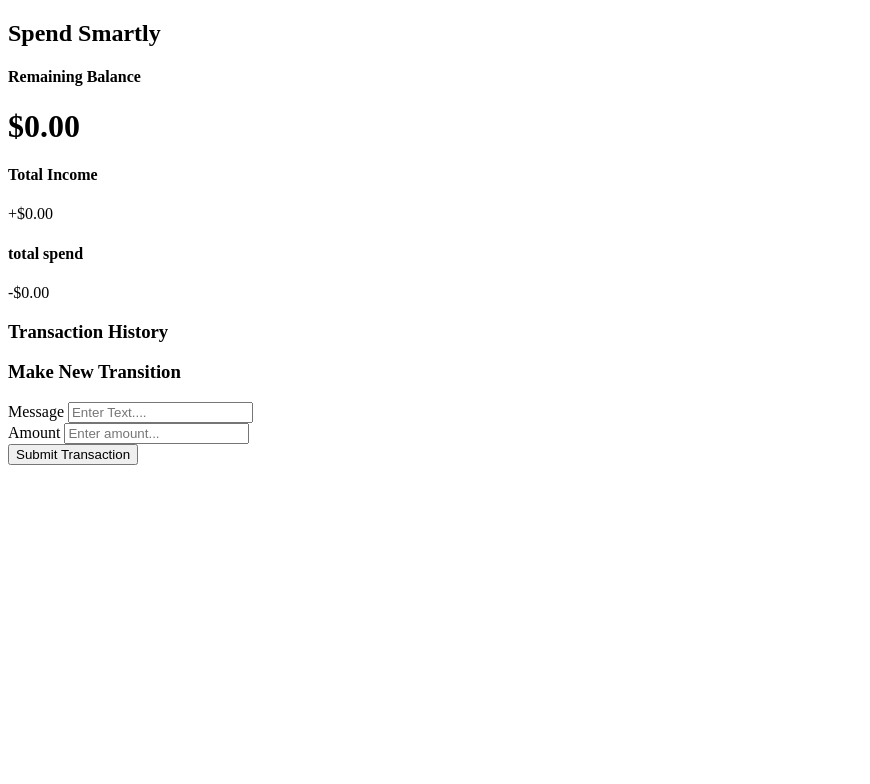
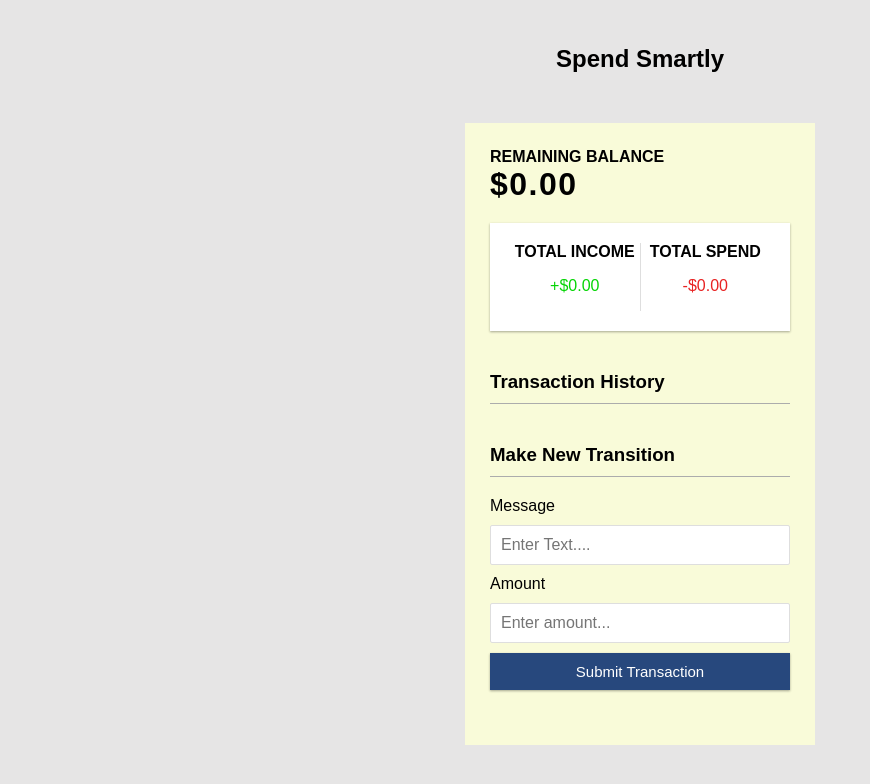
Before and after one commit to rtlavkush07/Spend_Smartly, a plain HTML site: page index.html in a window 1280 px wide. Shown: the whole page, without its empty margins (0-870 px from the left). Drawn offline with Linux system fonts and the light colour scheme.

Commit message:
adding css content

```diff
--- a/index.html
+++ b/index.html
@@ -3,6 +3,7 @@
 <head>
     <meta charset="UTF-8">
     <meta name="viewport" content="width=device-width, initial-scale=1.0">
+    <link rel="stylesheet" href="style.css">
     <title>Spend Smartly</title>
 </head>
 <body>
@@ -42,5 +43,6 @@
           <button class="btn">Submit Transaction</button>
       </form>
     </div>
+    <script src="script.js"></script>
 </body>
 </html>
--- a/style.css
+++ b/style.css
@@ -0,0 +1,139 @@
+:root{
+    --box-shadow:0 1px 3px rgba(0,0,0,0.12),0 1px 2px rgba(0,0,0,0.24);
+}
+*{
+    box-sizing: border-box;
+
+}
+body{
+    background-color: #e6e5e5;
+    display: flex;
+    flex-direction: column;
+    align-items: center;
+    justify-content: center;
+    min-height: 100vh;
+    margin: 0;
+    font-family: sans-serif;
+
+}
+.container{
+margin: 30px auto;
+width: 350px;
+background-color: rgb(249, 251, 217);
+padding: 25px;
+/* border: 2px solid green; */
+
+}
+h1{
+    letter-spacing: 1.5px;
+    margin: 0;
+
+}
+h3{
+    border-bottom: 1px solid #acacac;
+    padding-bottom: 10px;
+    margin: 40px 0 10px;
+}
+h4{
+    margin: 0;
+    text-transform: uppercase;
+}
+.inc-exp-container{
+    background-color: white;
+    box-shadow: var(--box-shadow);
+    padding: 20px;
+    display: flex;
+    justify-content: center;
+    margin: 20px 0;
+}
+
+.inc-exp-container > div{
+    flex: 1;
+    text-align: center;
+}
+.inc-exp-container > div:first-of-type{
+    border-right: 1px solid #dedede;
+
+}
+.money{
+    font-size: 3;
+    letter-spacing: 1px;
+    margin: 5px 0;
+}
+.money-plus{
+    color: rgb(5, 213, 5);
+}
+.money-minus{
+    color: rgb(232, 35, 35);
+}
+label{
+    display: inline-block;
+    margin: 10px 0;
+}
+input[type="text"], input[type="number"]
+{
+    border: 1px solid #dedede;
+    border-radius: 2px;
+    display: block;
+    font-size: 16px;
+    padding: 10px;
+    width: 100%;
+}
+.btn{
+    cursor: pointer;
+    background-color: rgb(39, 72, 125);
+    color: white;
+    width: 100%;
+    margin: 10px 0 30px;
+    border: 0px;
+    box-shadow: var(--box-shadow);
+    display: block;
+    padding: 10px;
+    font-size: 15px;
+}
+.btn:focus, .delete-btn:focus{
+    outline: 0;
+
+}
+.list{
+    list-style-type: none;
+     padding: 0;
+     margin-bottom: 40px;
+}
+.list li{
+    background-color: white;
+    box-shadow: var(--box-shadow);
+    color: #333;
+    display: flex;
+    justify-content: space-between;
+    position: relative;padding: 10px;
+    margin: 10px 0;
+
+}
+.list li.plus{
+    border-right: 5px solid rgb(5, 213, 5);
+}
+.list li.minus{
+    border-right: 5px solid rgb(232, 35, 35);
+}
+.delete-btn{
+    cursor: pointer;
+    background-color: #e74c3c;
+    border: 0;
+    color: white;
+    font-size: 20px;
+    line-height: 20px;
+    padding: 2px 5px;
+    position: absolute;
+    top: 50%;
+    left: 0;
+
+    transform: translate(-100%, -50%);
+    opacity: 0;
+    transition: opacity 0.3s ease;
+
+
+}
+.list li:hover .delete-btn{
+    opacity: 1;
+}
```
